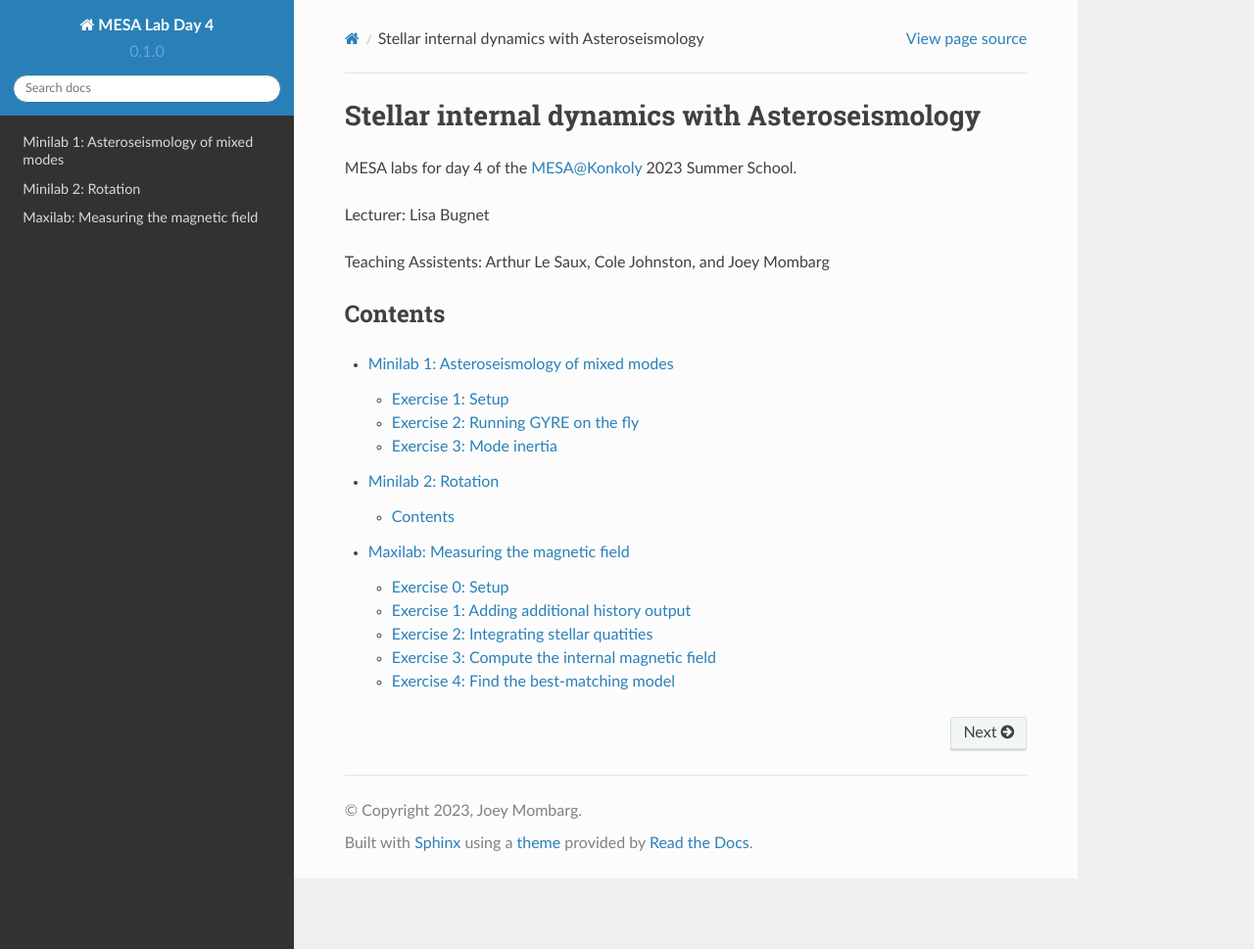
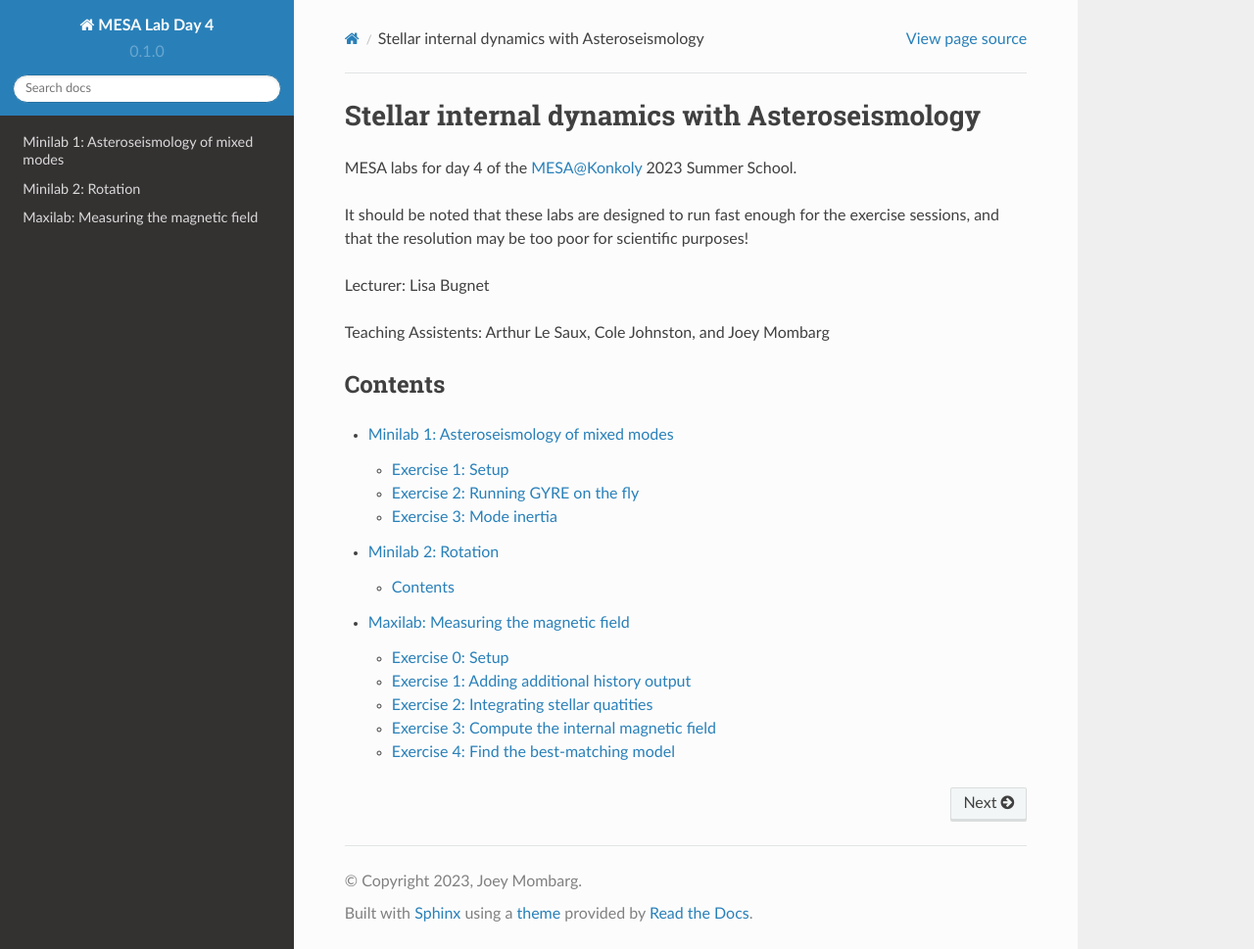
Before and after one commit to mesa-summer-school-2023/mesa-school-bugnet, a Sphinx documentation site: the page built from docs/index.rst, in a window 1280 px wide and 969 px high. Shown: the whole window at 98% size. Built offline with Sphinx 7.4.7 and the Read the Docs theme 2.0.0, drawn with Linux system fonts in a browser that asks for light colours.

Commit message:
Update index.rst

```diff
--- a/docs/index.rst
+++ b/docs/index.rst
@@ -3,6 +3,8 @@ Stellar internal dynamics with Asteroseismology
 ###############################
 
 MESA labs for day 4 of the MESA@Konkoly 2023 Summer School.
+
+It should be noted that these labs are designed to run fast enough for the exercise sessions, and that the resolution may be too poor for scientific purposes!
 
 Lecturer: Lisa Bugnet
 
```
